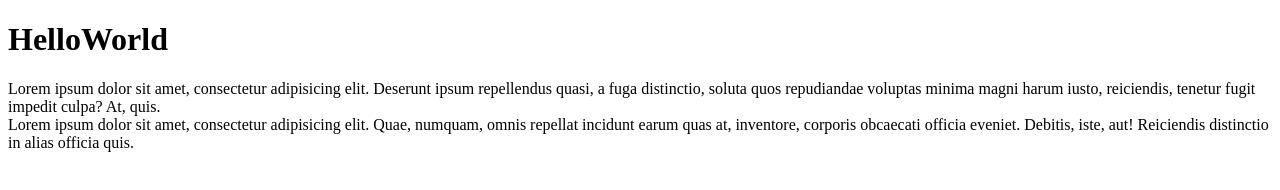
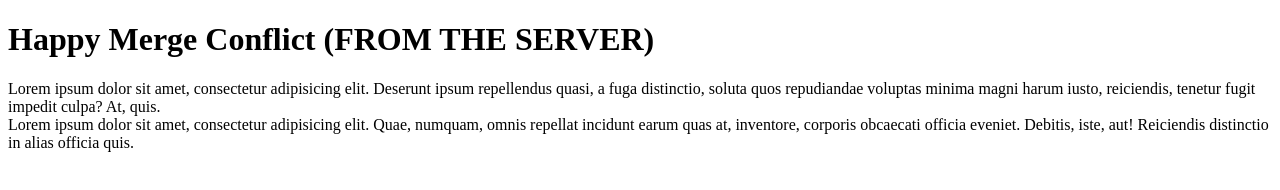
Before and after one commit to kkane106/remote-repo, a plain HTML site: page index.html in a window 1280 px wide. Drawn offline with Linux system fonts and the light colour scheme.

Commit message:
Update index.html

```diff
--- a/index.html
+++ b/index.html
@@ -5,7 +5,7 @@
   <title>Document</title>
 </head>
 <body>
-  <h1>HelloWorld</h1>
+  <h1>Happy Merge Conflict (FROM THE SERVER)</h1>
   <div>Lorem ipsum dolor sit amet, consectetur adipisicing elit. Deserunt ipsum repellendus quasi, a fuga distinctio, soluta quos repudiandae voluptas minima magni harum iusto, reiciendis, tenetur fugit impedit culpa? At, quis.</div>
   <footer>
     <div>Lorem ipsum dolor sit amet, consectetur adipisicing elit. Quae, numquam, omnis repellat incidunt earum quas at, inventore, corporis obcaecati officia eveniet. Debitis, iste, aut! Reiciendis distinctio in alias officia quis.</div>
```
